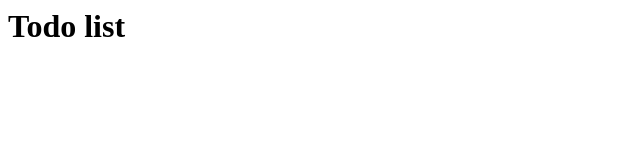
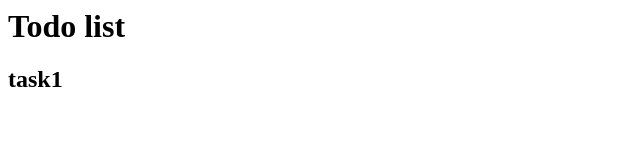
Before and after one commit to Firefliesvision/todolist, a plain HTML site: page index.html in a window 1280 px wide. Shown: the full height of the page, 0-640 px from the left. Drawn offline with Linux system fonts and the light colour scheme.

Commit message:
add task1

```diff
--- a/index.html
+++ b/index.html
@@ -1,2 +1,3 @@
 <!-- my todo list -->
 <h1>Todo list</h1>
+<h2> task1 </h2>
```
